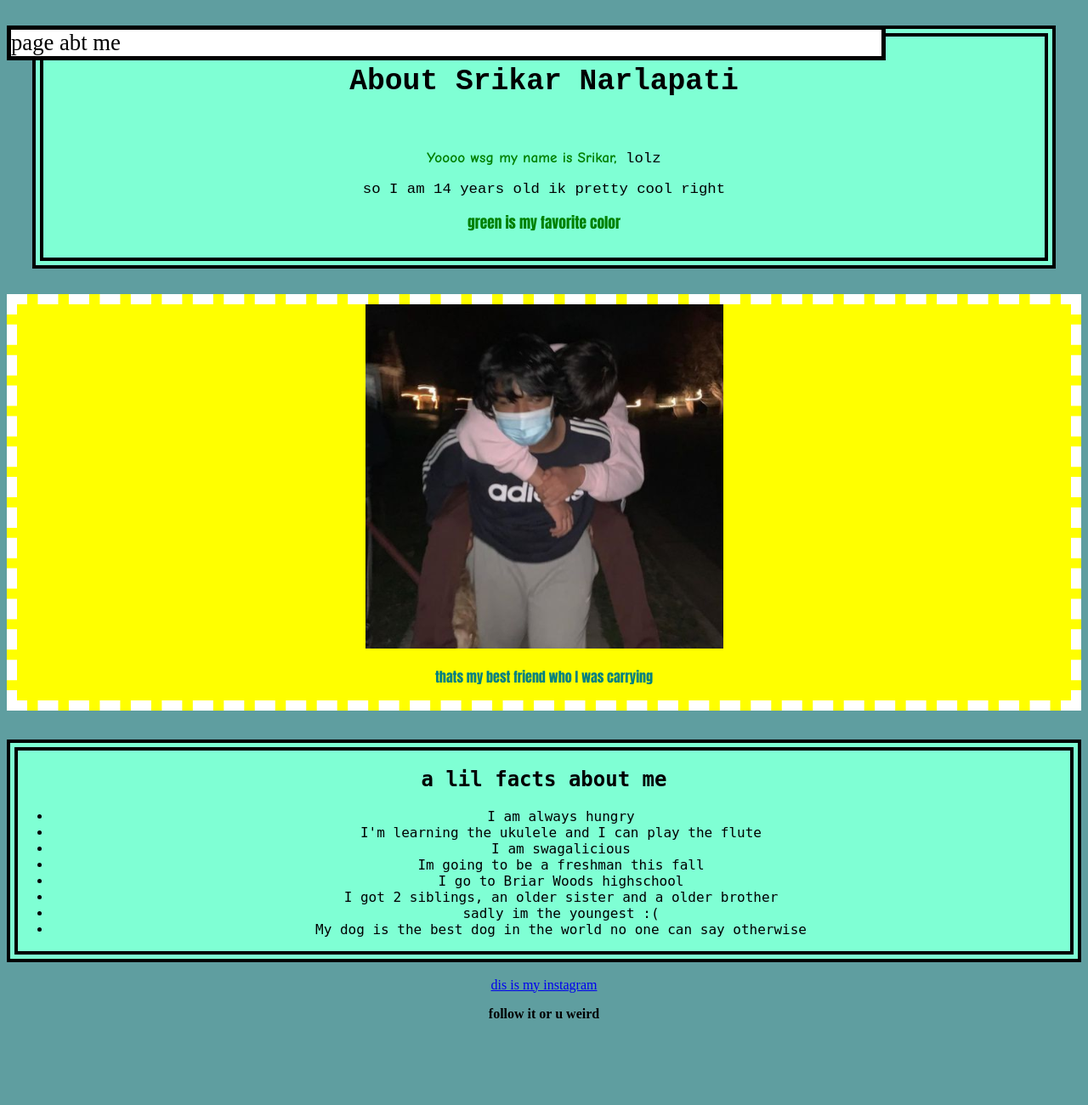
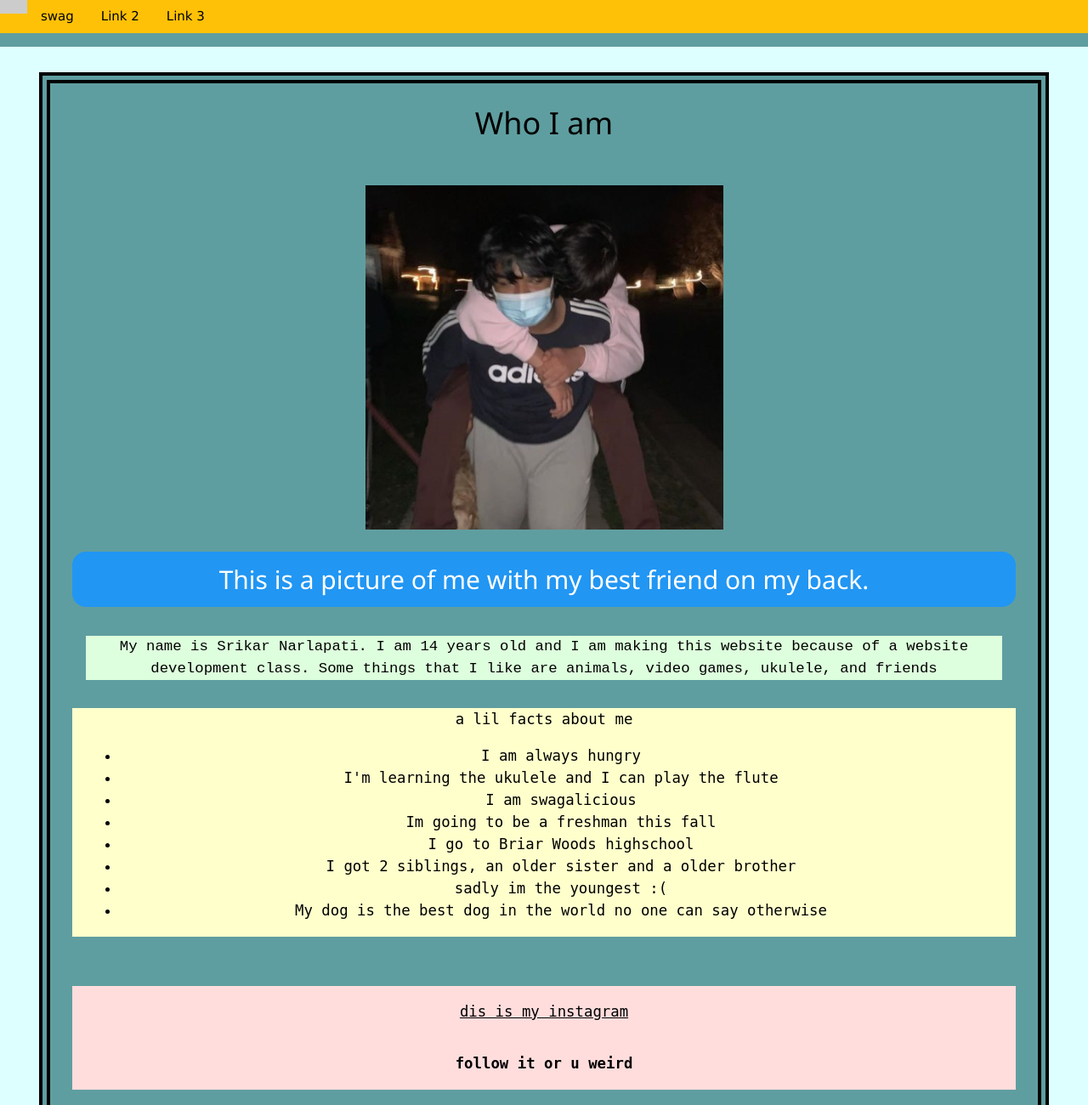
Before and after one commit to SrikarNarlapati/SrikarNarlapati.github.io, a plain HTML site: page index.html in a window 1280 px wide. Shown: the top 1300 px of the page at 85% size. Drawn offline with nearby package versions, Linux system fonts and the light colour scheme.

Commit message:
added w3css

```diff
--- a/index.html
+++ b/index.html
@@ -3,28 +3,37 @@
  <head>
    <title>About Srikar Narlapati</title>
  <link rel="stylesheet" href="main.css"></link>
+ <link rel="stylesheet" href="https://www.w3schools.com/w3css/4/w3.css">
   </head>
 
   <body>
-    <div class="navbar">
-page abt me
+    <div class="w3-bar w3-amber">
+      <a href="index.html" class="w3-bar-item w3-button">
+      <a href="swag.html" class="w3-bar-item w3-button">swag</a>
+      <a href="#" class="w3-bar-item w3-button">Link 2</a>
+      <a hred="#" class="w3-bar-item w3-button">Link 3</a>
+      </div>
     </div>
+    <div class="w3-panel w3-pale-blue">
+
     <div class="first-section">
-    <h1> About Srikar Narlapati </h1>
+    <h1> Who I am</h1>
     <br/>
-<p><b><span class="green-text"> Yoooo wsg my name is Srikar,</spam></b> lolz</p>
-<p> so I am 14 years old ik pretty cool right
- <p style="color: green; font-family: 'impact';">green is my favorite color</p>
-   <p>
-   </div>
-       <div class="second-section">
-       <img src="Screenshot 2021-07-17 102752.png" alt= "a picture of me with my best friend on my back"></img>
-       <br/>
-       <p style="color: teal; font-family: 'impact';"> thats my best friend who I was carrying </p>
+    <div class="w3-container">
+  <h1 class="w3-center w3-animate-left">
+    <img src="Screenshot 2021-07-17 102752.png" alt= "a picture of me with my best friend on my back"></img>
 </div>
-       <br/>
-</p>
+    <div class="w3-container w3-center">
+      <div class="w3-panel w3-blue w3-round-xlarge">
+    <h2> This is a picture of me with my best friend on my back.</h2>
+  </div>
+    <div class="w3-container">
+  <p class="w3-center w3-animate-bottom w3-pale-green"> My name is Srikar Narlapati. I am 14 years old and I am making this website because of a website development class. Some things that I like are animals, video games, ukulele, and friends
+</div>
+
+
 <div class="the-facts">
+  <div class="w3-panel w3-pale-yellow"
   <h2>a lil facts about me</h2>
   <ul>
 <li> I am always hungry</li>
@@ -39,8 +48,11 @@ page abt me
 </div>
   <br/>
 <div class="instagram">
-   <a href="https://www.instagram.com/srikar_n_/" tite="Click here to go to youtube.com"> dis is my instagram
-</a>
+  <div class="w3-panel w3-pale-red">
+    <div class="w3-container">
+  <p class="w3-center w3-animate-left">
+   <a href="https://www.instagram.com/srikar_n_/" tite="Click here to go to my instagram"> dis is my instagram
+</div></a>
 <p><b> follow it or u  weird</b></p>
 </div>
 <br/>
--- a/main.css
+++ b/main.css
@@ -17,7 +17,7 @@ position: fixed;
 
 .first-section{
 
-  background-color: aquamarine;
+  background-color: cadetblue;
 font-family: monospace;
 border-color: black;
 border-width: 10pt;
@@ -43,11 +43,11 @@ text-align: center;
 }
 
 .the-facts {
-background-color: aquamarine;
+
 font-family: 'Monospace';
 border-color:black;
 border-width: 10pt;
-border-style: double;
+
 font-family: "Calibri",sans-serif:
 font-size: 13pt;
 text-align:center;
--- /dev/null
+++ b/swag.html
@@ -0,0 +1,10 @@
+<!DOCTYPE html>
+<html>
+<head>
+<title> Swag!</html>
+  <link rel="stylesheet" href="https://www.w3schools.com/w3css/4/w3.class">
+</head>
+
+
+
+</html>
```
